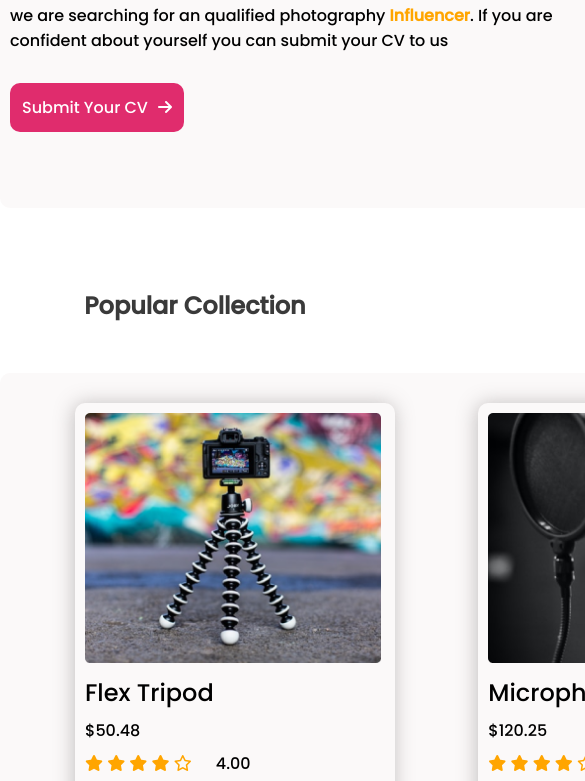
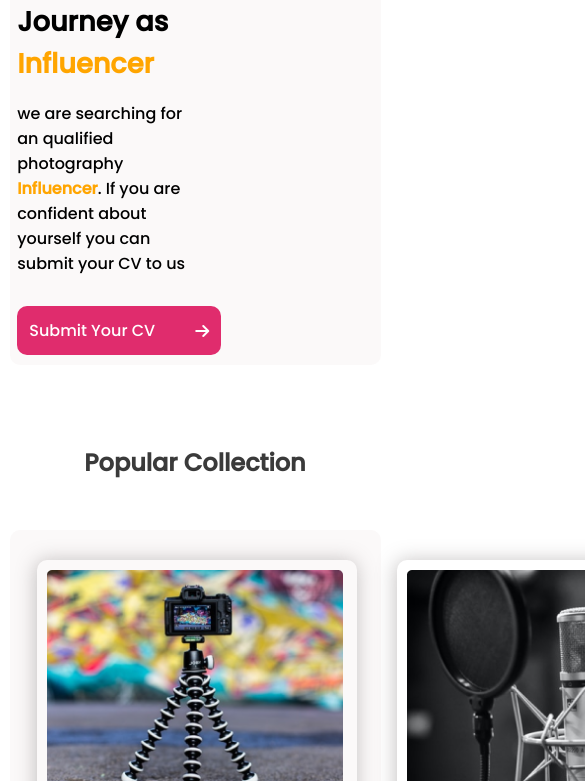
Before and after one commit to burhanuddinrabby/influencer-gear, a plain HTML site: page index.html in a window 390 px wide. Shown: the part 389-1170 px from the top of the page, 585 px wide, since content can reach past the window. Drawn offline with Linux system fonts and the light colour scheme.

Commit message:
responive done

```diff
--- a/index.html
+++ b/index.html
@@ -29,7 +29,7 @@
     <!-- Influencer Admit -->
     <section class="container">
         <div class="inf-container">
-            <div class="items" style="margin-right: 180px;">
+            <div class="items inf-mr">
                 <h2>Start your Journey as <span class="org-color">Influencer</span></h2>
                 <p>we are searching for an qualified photography <span class="org-color">Influencer</span>. If you are confident about yourself you can submit your CV to us</p>
                 <a href="#" class="sub-button">Submit Your CV <i class="fas fa-arrow-right"></i></a>
--- a/style.css
+++ b/style.css
@@ -52,6 +52,9 @@ body{
 .inf-container .items{
     width: 50%;
 }
+.inf-mr{
+    margin-right:180px;
+ }
 .inf-container>.items > h2{
     font-size: 50px;
     margin: 0;
@@ -138,7 +141,7 @@ body{
     color: #E02C6D;
 }
 
-/*  */
+/* Wildlife Photographer Section */
 
 .wild{
     margin-top: 80px;
@@ -199,18 +202,59 @@ footer ul li a{
     text-decoration: none;
     color: white;
 }
-/* @media (max-width:480px) {
+
+@media only screen and (max-width:480px) {
+    /* font family */
+    @import url('https://fonts.googleapis.com/css2?family=Poppins:ital,wght@0,200;0,300;0,400;0,500;1,600&display=swap');
+
+    /* All element */
+    body{
+        width: 100%;
+    }
     .container{
-        width: 440px;
+        width: 90%;
         margin: auto;
     }
+    /* heading */
+
     .menu-item li{
-        margin: 0 10px;
-        font-size: 1.2em;
-        font-weight: 600;
+        margin: 0 5px;
     }
+    /* ----Influencer Admit---- */
     .inf-container{
-        display: flex;
         flex-direction: column-reverse;
     }
-} */
+    .inf-container>.items > h2{
+    font-size: 1.7em;
+    }
+    /* .sub-button */
+    .sub-button {
+        width:180px;
+    }
+    .inf-container>.items img{
+        height: 90%;
+        width: 90%;
+    }
+
+
+    /* Collection section */
+    .collection-items{
+        margin: 20px 5%;
+        /*display: grid;
+        grid-template-columns: repeat(3, 1fr);
+        grid-gap: 40px;*/
+    }
+    .item-container{
+        margin: auto;
+        margin-bottom: 30px;
+    }
+
+    /*  */
+    .wild-container{
+        flex-wrap: wrap;
+    }
+    .wild-container .items img{
+        margin: auto;
+    }
+
+}
```
